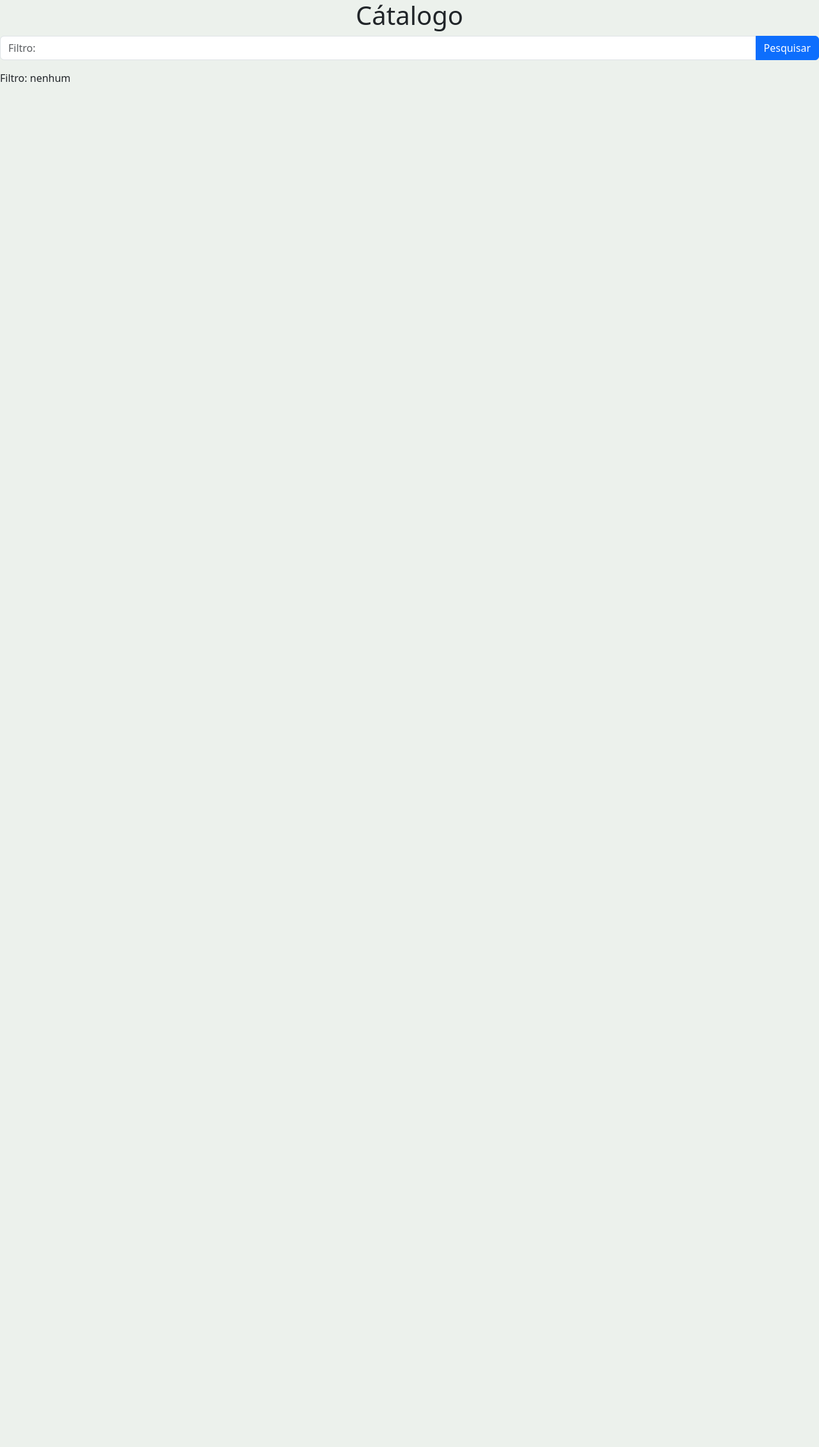
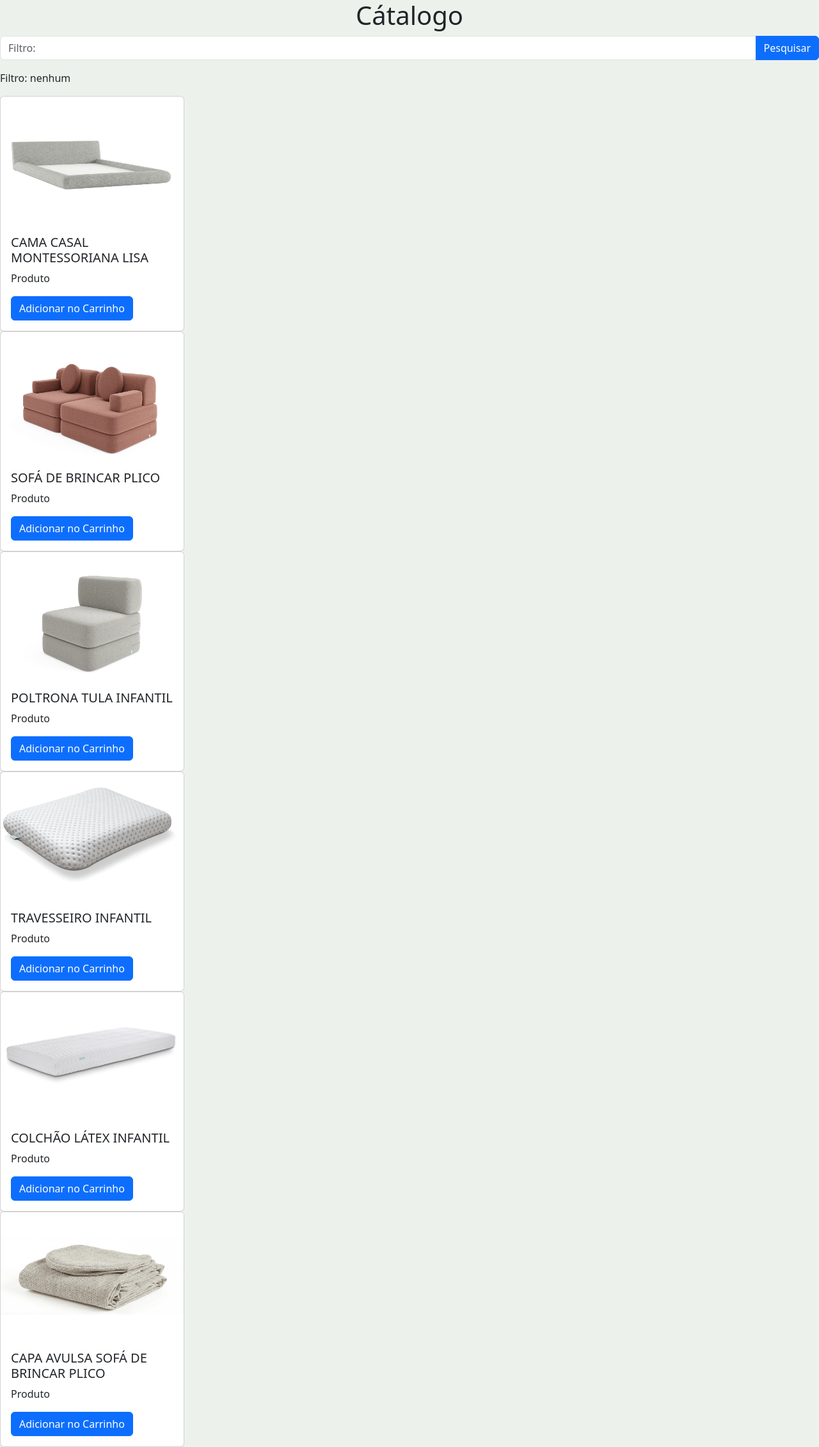
Before and after one commit to PedroGoulartbranco/Site-de-feira-integrado-com-IA, a Flask app: page / in a window 1280 px wide. Shown: the whole page at 64% size. Before the commit the page ends 128 px from the top, so only its background shows below. Run offline with Flask 3, Linux system fonts and the light colour scheme.

Commit message:
arrumando o get dos produtos usando await, e mudando o nome

```diff
--- a/data/produtos.json
+++ b/data/produtos.json
@@ -3,42 +3,42 @@
     "name": "CAMA CASAL MONTESSORIANA LISA",
     "price": "5.344,00",
     "filter": ["cama", "cama casal", "montessoriano", "infantil", "seguranca", "lavavel", "impermeavel"],
-    "img": "CAMA CASAL MONTESSORIANA LISA.png",
+    "img": "CAMA-CASAL-MONTESSORIANA-LISA.png",
     "descricao_IA": "Cama infantil de estilo montessoriano e minimalista. Focada em autonomia e segurança para bebês e crianças pequenas. Estrutura baixa, estofada com espuma D35 Soft e design clean (cabeceira lisa). Ideal para quem busca decoração acolhedora, moderna e funcional (tecido repelente a líquidos e capa lavável). Vibe: segura, independente, prática, higiênica e elegante. Palavras-chave: quarto de bebê, transição berço, infantil, macio, fácil de limpar, proteção, design europeu."
     },
      {
     "name": "SOFÁ DE BRINCAR PLICO",
     "price": " 3.238,00",
     "filter": ["sofa", "brinquedo", "infantil", "montessoriano", "lavavel", "impermeavel", "seguranca"],
-    "img": "SOFÁ DE BRINCAR PLICO.png",
+    "img": "SOFA-DE-BRINCAR-PLICO.png",
     "descricao_IA": "Sofá modular infantil e lúdico com design multifuncional. Transforma-se em cabana, escorregador, túnel ou cama de soneca. Estrutura leve e firme com espuma D35 Soft, ideal para brinquedotecas e quartos infantis. Vibe: criativa, interativa, montessoriana e dinâmica. Focado em brincar livre e desenvolvimento motor. Tecido repelente a líquidos, atóxico e lavável. Palavras-chave: diversão, modular, interativo, aventura, fácil de montar, seguro para crianças, resistente."
     },
      {
     "name": "POLTRONA TULA INFANTIL",
     "price": "1.862,00",
     "filter": ["poltrona", "infantil", "seguranca", "lavavel", "impermeavel"],
-    "img": "POLTRONA TULA INFANTIL.png",
+    "img": "POLTRONA-TULA-INFANTIL.png",
     "descricao_IA": "Poltrona infantil ergonômica com design atemporal e elegante. Focada em momentos de baixa energia: leitura, descanso e relaxamento. Estrutura segura com bordas arredondadas (sem quinas) e espuma D35 Soft de alta durabilidade. Ideal para criar um 'cantinho da leitura' ou um espaço de calma no quarto infantil. Vibe: aconchegante, tranquila, ergonômica e sofisticada. Tecido repelente a líquidos e totalmente lavável. Palavras-chave: leitura, relaxar, descanso, apoio lombar, poltrona de quarto, móvel seguro, durável."
     },
     {
     "name": "TRAVESSEIRO INFANTIL",
     "price": "740,10",
     "filter": ["travesseiro", "infantil", "seguranca", "antialergico"],
-    "img": "TRAVESSEIRO INFANTIL.png",
+    "img": "TRAVESSEIRO-INFANTIL.png",
     "descricao_IA": "Travesseiro infantil premium em látex 100% natural com suporte progressivo. Focado em saúde do sono e segurança extrema (antissufocante e respirável). Altamente higiênico: naturalmente hipoalergênico, resistente a ácaros e com proteção antiviral/antibacteriana (Zinco). Vibe: saudável, tecnológico, seguro e fresco (conforto térmico). Ideal para crianças com alergias ou pais que buscam o melhor suporte cervical. Palavras-chave: sono profundo, antibacteriano, látex belga, sem alergia, respirável, refrescante, ortopédico infantil."
     },
     {
     "name": "COLCHÃO LÁTEX INFANTIL",
     "price": "5.815,34",
     "filter": ["colchao", "infantil", "impermeavel", "antialergico"],
-    "img": "COLCHÃO LÁTEX INFANTIL.png",
+    "img": "COLCHAO-LATEX-INFANTIL.png",
     "descricao_IA": "Colchão infantil de alta performance com 15cm de látex natural D65. Foco total em suporte ortopédico, higiene e longevidade. Possui tripla proteção: antiviral, antibacteriana e antifúngica, além de ser 100% impermeável (proteção contra vazamentos/xixi). Vibe: premium, higiênica, tecnológica e sustentável. Ideal para pais que buscam um colchão que dure todo o crescimento da criança sem acumular ácaros ou odores. Palavras-chave: impermeável, suporte firme, látex belga, fácil de limpar, durável, sono saudável, ecológico."
     },
     {
     "name": "CAPA AVULSA SOFÁ DE BRINCAR PLICO",
     "price": "1.101,00",
     "filter": ["acessorio", "sofa", "lavavel", "impermeavel", "brinquedo", "infantil"],
-    "img": "CAPA AVULSA SOFÁ DE BRINCAR PLICO.png",
+    "img": "CAPA-AVULSA-SOFA-DE-BRINCAR-PLICO.png",
     "descricao_IA": "Acessório de reposição e manutenção para o Sofá Plico. Foco em praticidade, higiene e renovação do ambiente. Permite trocar a cor do móvel ou garantir o uso do sofá enquanto a outra capa está lavando. Vibe: prática, organizada, versátil e durável. Possui tecido repelente a líquidos e zíper funcional. Ideal para quem já possui o sofá e busca conveniência. Palavras-chave: capa extra, trocar cor, reposição, fácil de lavar, manutenção, durabilidade, organização."
     }
 ]
--- a/static/css/catalogo.css
+++ b/static/css/catalogo.css
@@ -1,4 +1,4 @@
-.produtos {
+# produtos {
     display: grid;
     grid-template-columns: repeat(4, 1fr);
     gap: 15px;
--- a/static/js/script.js
+++ b/static/js/script.js
@@ -3,7 +3,6 @@ let botao_pesquisar = document.getElementById("botao_pesquisar")
 let filtros = ['nenhum']
 let mostrar_filtros = document.getElementById("filtros")
 let produtos = []
-let pegou_produtos = false
 
 mostrar_filtros.innerHTML= filtros
 
@@ -40,28 +39,24 @@ function atualizar_filtro(filtros) {
 }
 
 async function pegar_produtos() {
-    fetch('http://127.0.0.1:5000/pegar_produtos')
+    await fetch('http://127.0.0.1:5000/pegar_produtos')
 
         .then(response => response.json())
 
         .then(data => {
             produtos = data.produtos
-            console.log(produtos)
-            pegou_produtos = true
         })
 
         .catch(error => console.log(error));
 }
 
 function mostrar_produtos(produtos) {
-    console.log("oi")
-    console.log(produtos)
-    let div_produtos_mostrar = document.getElementById("produtos2")
+    let div_produtos_mostrar = document.getElementById("produtos")
     produtos.forEach(produto => {
-        console.log(produto)
+        console.log("teste", produto.img)
         div_produtos_mostrar.innerHTML += `
         <div class="card" style="width: 18rem">
-            <img src="{{ url_for('static', filename='img/produtos/' + ${produto.img}) }}" class="card-img-top" alt="...">
+            <img src="static/img/produtos/${produto.img}" class="card-img-top" alt="...">
             <div class="card-body">
                 <h5 class="card-title">${produto.name}</h5>
                 <p class="card-text">
--- a/templates/catalogo.html
+++ b/templates/catalogo.html
@@ -17,7 +17,7 @@
         <button type="button" class="btn btn-primary" id="botao_pesquisar">Pesquisar</button>
     </div>
     <p>Filtro: <span id="filtros"></span></p>
-    <div id="produtos2">
+    <div id="produtos">
 
     </div>
 
```
Also changed, not shown: static/img/produtos/CAMA-CASAL-MONTESSORIANA-LISA.png (renamed from static/img/produtos/CAMA CASAL MONTESSORIANA LISA.png), static/img/produtos/CAPA-AVULSA-SOFA-DE-BRINCAR-PLICO.png (renamed from static/img/produtos/CAPA AVULSA SOFÁ DE BRINCAR PLICO.png), static/img/produtos/COLCHAO-LATEX-INFANTIL.png (renamed from static/img/produtos/COLCHÃO LÁTEX INFANTIL.png), static/img/produtos/POLTRONA-TULA-INFANTIL.png (renamed from static/img/produtos/POLTRONA TULA INFANTIL.png), static/img/produtos/SOFA-DE-BRINCAR-PLICO.png (renamed from static/img/produtos/SOFÁ DE BRINCAR PLICO.png), static/img/produtos/TRAVESSEIRO-INFANTIL.png (renamed from static/img/produtos/TRAVESSEIRO INFANTIL.png).
